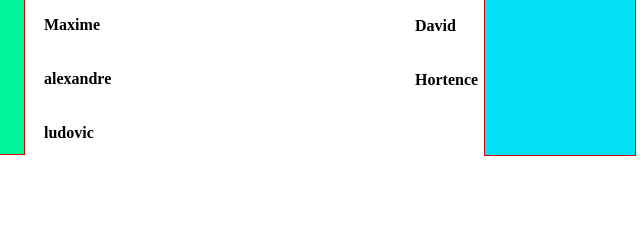
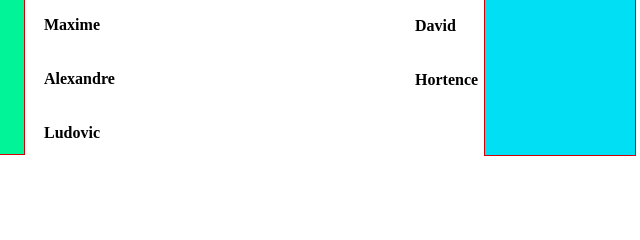
Before and after one commit to johanwis/plandetable, a plain HTML site: page index.html in a window 1280 px wide. Shown: the part 205-445 px from the top of the page, 235-875 px from the left. Drawn offline with Linux system fonts and the light colour scheme.

Commit message:
plan de table fini

```diff
--- a/index.html
+++ b/index.html
@@ -21,8 +21,8 @@
         <span style="font-weight:bold;margin-left: 160px;">Quentin<br><br><br> </span>
         <span style="font-weight:bold;margin-left: 160px;">Jérome<br><br><br> </span>
         <span style="font-weight:bold;margin-left: 160px;">Maxime<br><br><br> </span>
-        <span style="font-weight:bold;margin-left: 160px;">alexandre<br><br><br> </span>
-        <span style="font-weight:bold;margin-left: 160px;">ludovic<br><br><br> </span>
+        <span style="font-weight:bold;margin-left: 160px;">Alexandre<br><br><br> </span>
+        <span style="font-weight:bold;margin-left: 160px;">Ludovic<br><br><br> </span>
 
 
 
```
